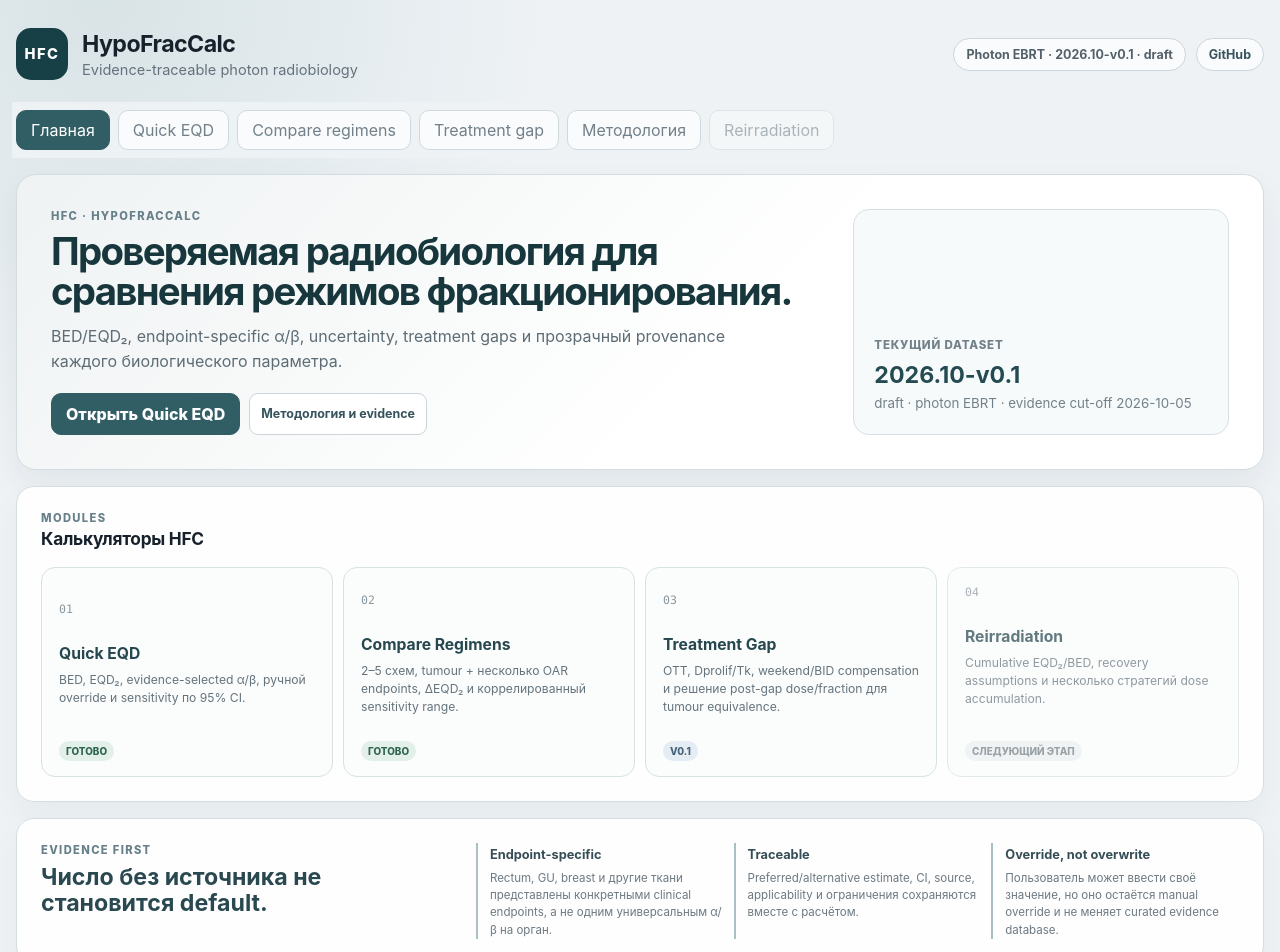
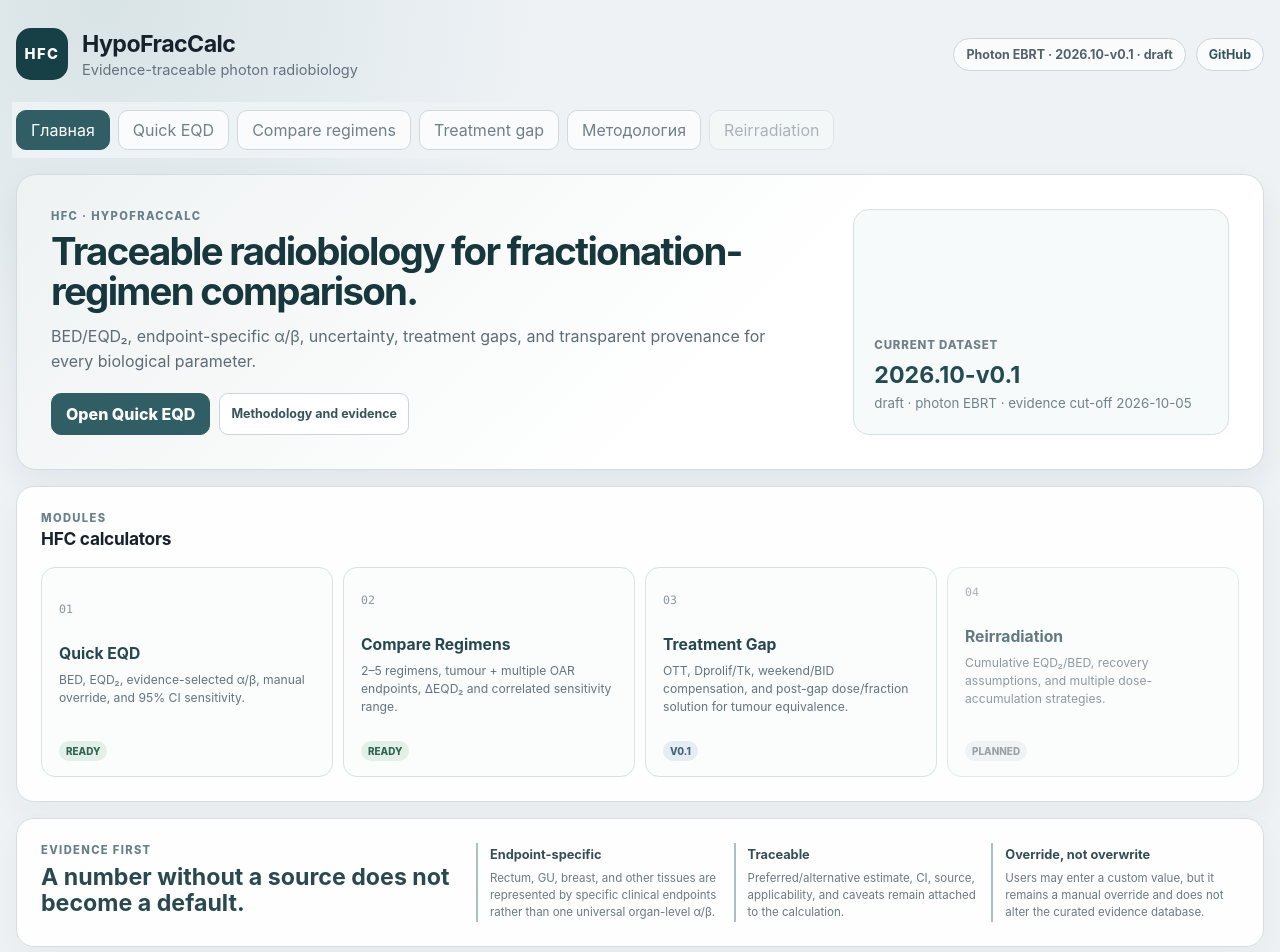
Before and after one commit to mesava/HFC-HypoFracCalc-, a React (Vite) app: page / in a window 1280 px wide. Shown: the top 952 px of the page. Built offline with nearby package versions, Linux system fonts and the light colour scheme.

Commit message:
feat(i18n): translate HFC landing page

```diff
--- a/src/ui/SiteHome.tsx
+++ b/src/ui/SiteHome.tsx
@@ -1,4 +1,6 @@
 import { evidenceManifest } from "../data/evidence/v0.1/index.js";
+import { tx } from "./i18n.js";
+import type { Language } from "./labels.js";
 
 export type SitePage =
   | "home"
@@ -8,8 +10,10 @@ export type SitePage =
   | "methodology";
 
 export function SiteHome({
+  language,
   onNavigate,
 }: {
+  language: Language;
   onNavigate: (page: SitePage) => void;
 }) {
   return (
@@ -18,12 +22,18 @@ export function SiteHome({
         <div className="hero-copy">
           <span className="eyebrow">HFC · HypoFracCalc</span>
           <h2>
-            Проверяемая радиобиология для сравнения режимов
-            фракционирования.
+            {tx(
+              language,
+              "Проверяемая радиобиология для сравнения режимов фракционирования.",
+              "Traceable radiobiology for fractionation-regimen comparison.",
+            )}
           </h2>
           <p>
-            BED/EQD₂, endpoint-specific α/β, uncertainty, treatment gaps
-            и прозрачный provenance каждого биологического параметра.
+            {tx(
+              language,
+              "BED/EQD₂, endpoint-specific α/β, неопределённость, treatment gaps и прозрачный provenance каждого биологического параметра.",
+              "BED/EQD₂, endpoint-specific α/β, uncertainty, treatment gaps, and transparent provenance for every biological parameter.",
+            )}
           </p>
           <div className="hero-actions">
             <button
@@ -31,20 +41,24 @@ export function SiteHome({
               className="primary-button"
               onClick={() => onNavigate("quick")}
             >
-              Открыть Quick EQD
+              {tx(language, "Открыть Quick EQD", "Open Quick EQD")}
             </button>
             <button
               type="button"
               className="secondary-button"
               onClick={() => onNavigate("methodology")}
             >
-              Методология и evidence
+              {tx(
+                language,
+                "Методология и evidence",
+                "Methodology and evidence",
+              )}
             </button>
           </div>
         </div>
 
         <div className="hero-status">
-          <span>Текущий dataset</span>
+          <span>{tx(language, "Текущий dataset", "Current dataset")}</span>
           <strong>{evidenceManifest.datasetVersion}</strong>
           <small>
             {evidenceManifest.releaseStatus} · photon EBRT · evidence cut-off{" "}
@@ -57,7 +71,7 @@ export function SiteHome({
         <div className="section-heading">
           <div>
             <span className="eyebrow">modules</span>
-            <h2>Калькуляторы HFC</h2>
+            <h2>{tx(language, "Калькуляторы HFC", "HFC calculators")}</h2>
           </div>
         </div>
 
@@ -70,10 +84,15 @@ export function SiteHome({
             <span className="module-index">01</span>
             <strong>Quick EQD</strong>
             <p>
-              BED, EQD₂, evidence-selected α/β, ручной override и
-              sensitivity по 95% CI.
+              {tx(
+                language,
+                "BED, EQD₂, выбор α/β из evidence database, ручной override и sensitivity по 95% CI.",
+                "BED, EQD₂, evidence-selected α/β, manual override, and 95% CI sensitivity.",
+              )}
             </p>
-            <span className="module-state ready">готово</span>
+            <span className="module-state ready">
+              {tx(language, "готово", "ready")}
+            </span>
           </button>
 
           <button
@@ -84,10 +103,15 @@ export function SiteHome({
             <span className="module-index">02</span>
             <strong>Compare Regimens</strong>
             <p>
-              2–5 схем, tumour + несколько OAR endpoints, ΔEQD₂ и
-              коррелированный sensitivity range.
+              {tx(
+                language,
+                "2–5 схем, tumour + несколько OAR endpoints, ΔEQD₂ и коррелированный sensitivity range.",
+                "2–5 regimens, tumour + multiple OAR endpoints, ΔEQD₂ and correlated sensitivity range.",
+              )}
             </p>
-            <span className="module-state ready">готово</span>
+            <span className="module-state ready">
+              {tx(language, "готово", "ready")}
+            </span>
           </button>
 
           <button
@@ -98,8 +122,11 @@ export function SiteHome({
             <span className="module-index">03</span>
             <strong>Treatment Gap</strong>
             <p>
-              OTT, Dprolif/Tk, weekend/BID compensation и решение
-              post-gap dose/fraction для tumour equivalence.
+              {tx(
+                language,
+                "OTT, Dprolif/Tk, weekend/BID compensation и решение post-gap dose/fraction для tumour equivalence.",
+                "OTT, Dprolif/Tk, weekend/BID compensation, and post-gap dose/fraction solution for tumour equivalence.",
+              )}
             </p>
             <span className="module-state beta">v0.1</span>
           </button>
@@ -108,10 +135,15 @@ export function SiteHome({
             <span className="module-index">04</span>
             <strong>Reirradiation</strong>
             <p>
-              Cumulative EQD₂/BED, recovery assumptions и несколько
-              стратегий dose accumulation.
+              {tx(
+                language,
+                "Кумулятивные EQD₂/BED, recovery assumptions и несколько стратегий dose accumulation.",
+                "Cumulative EQD₂/BED, recovery assumptions, and multiple dose-accumulation strategies.",
+              )}
             </p>
-            <span className="module-state planned">следующий этап</span>
+            <span className="module-state planned">
+              {tx(language, "следующий этап", "planned")}
+            </span>
           </div>
         </div>
       </section>
@@ -119,28 +151,43 @@ export function SiteHome({
       <section className="site-section evidence-principles">
         <div>
           <span className="eyebrow">evidence first</span>
-          <h2>Число без источника не становится default.</h2>
+          <h2>
+            {tx(
+              language,
+              "Число без источника не становится default.",
+              "A number without a source does not become a default.",
+            )}
+          </h2>
         </div>
         <div className="principle-grid">
           <div>
             <strong>Endpoint-specific</strong>
             <p>
-              Rectum, GU, breast и другие ткани представлены конкретными
-              clinical endpoints, а не одним универсальным α/β на орган.
+              {tx(
+                language,
+                "Rectum, GU, breast и другие ткани представлены конкретными clinical endpoints, а не одним универсальным α/β на орган.",
+                "Rectum, GU, breast, and other tissues are represented by specific clinical endpoints rather than one universal organ-level α/β.",
+              )}
             </p>
           </div>
           <div>
             <strong>Traceable</strong>
             <p>
-              Preferred/alternative estimate, CI, source, applicability
-              и ограничения сохраняются вместе с расчётом.
+              {tx(
+                language,
+                "Preferred/alternative estimate, CI, source, applicability и ограничения сохраняются вместе с расчётом.",
+                "Preferred/alternative estimate, CI, source, applicability, and caveats remain attached to the calculation.",
+              )}
             </p>
           </div>
           <div>
             <strong>Override, not overwrite</strong>
             <p>
-              Пользователь может ввести своё значение, но оно остаётся
-              manual override и не меняет curated evidence database.
+              {tx(
+                language,
+                "Пользователь может ввести своё значение, но оно остаётся manual override и не меняет curated evidence database.",
+                "Users may enter a custom value, but it remains a manual override and does not alter the curated evidence database.",
+              )}
             </p>
           </div>
         </div>
```
